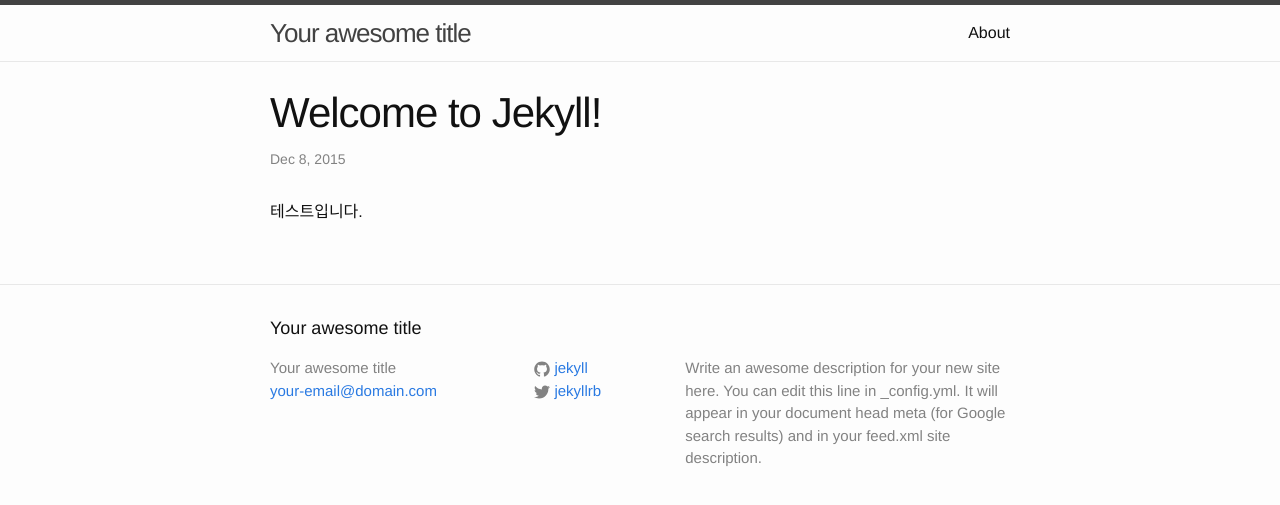
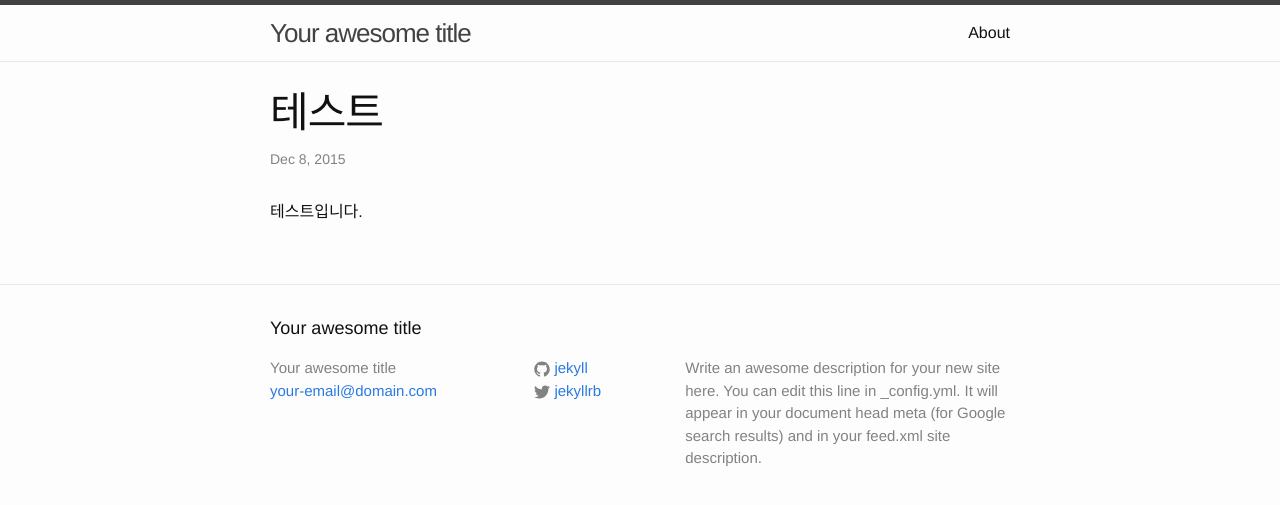
Before and after one commit to imyb/imyb.github.io, a Jekyll site: the page built from _posts/2015-12-08-test.markdown, in a window 1280 px wide. Shown: the top 505 px of the page. Built offline with Jekyll 4.4.1, drawn with Linux system fonts in a browser that asks for light colours.

Commit message:
Update 2015-12-08-test.markdown

```diff
--- a/_posts/2015-12-08-test.markdown
+++ b/_posts/2015-12-08-test.markdown
@@ -1,6 +1,6 @@
 ---
 layout: post
-title:  "Welcome to Jekyll!"
+title:  "테스트"
 categories: yb
 ---
 
```
